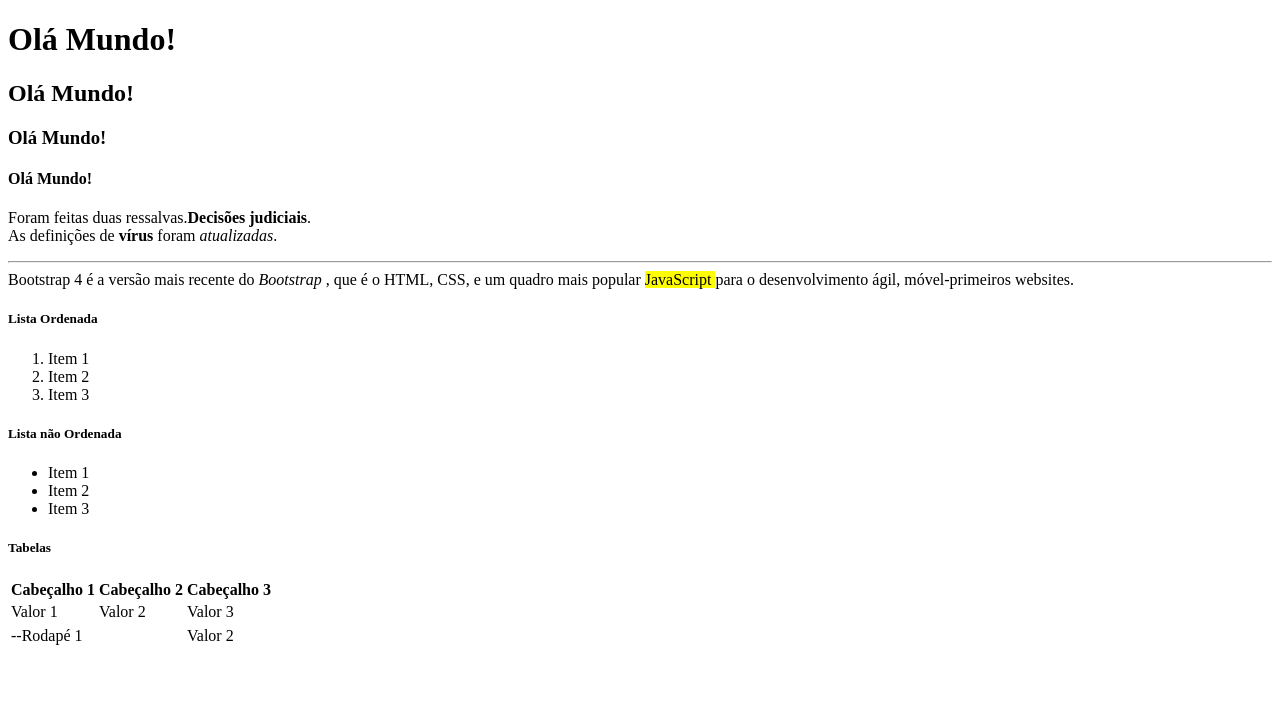
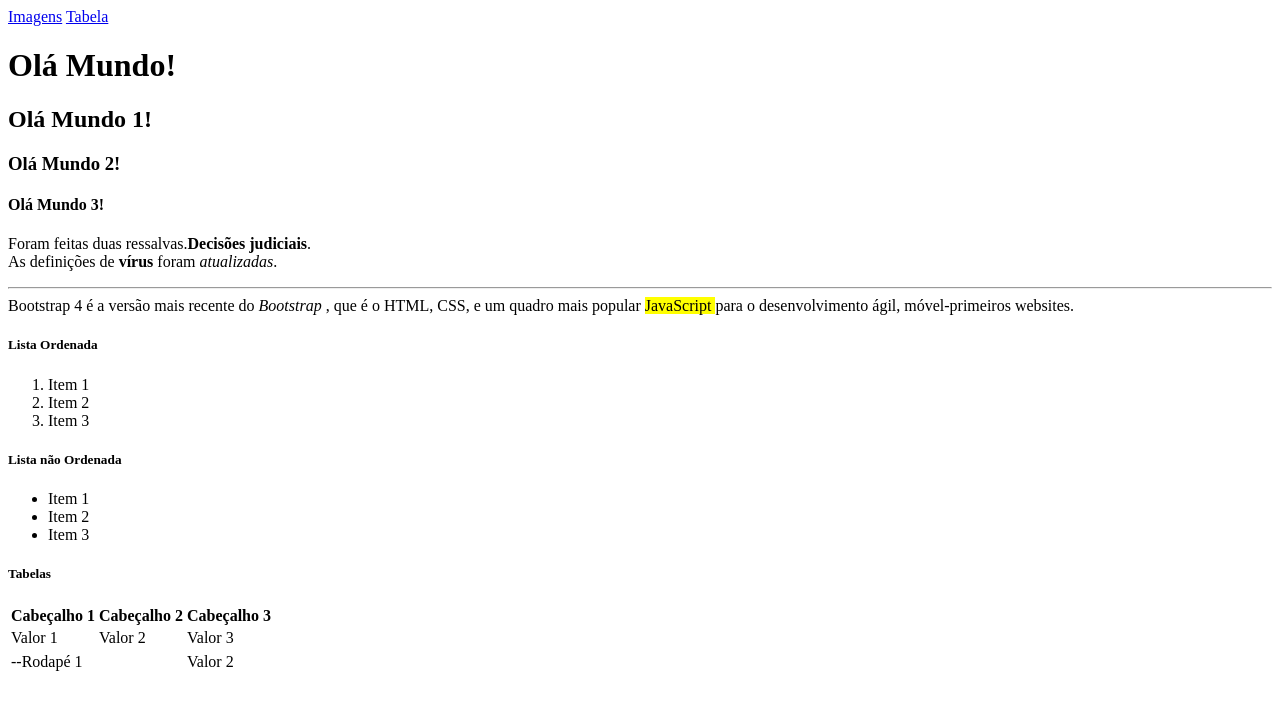
Before and after one commit to alinealflen/Webdev-1, a plain HTML site: page index.html in a window 1280 px wide. Drawn offline with Linux system fonts and the light colour scheme.

Commit message:
Adiciona imagens e ancoras

```diff
--- a/index.html
+++ b/index.html
@@ -5,10 +5,13 @@
     <title>Minha primeira página HTML </title>
   </head>
   <body>
-    <h1>Olá Mundo!</h1>
-    <h2>Olá Mundo!</h2>
-    <h3>Olá Mundo!</h3>
-    <h4>Olá Mundo!</h4>
+    <a href="imagens.html">Imagens</a>
+    <a href="#tabela">Tabela</a>
+
+    <h1 id="ola">Olá Mundo!</h1>
+    <h2>Olá Mundo 1!</h2>
+    <h3>Olá Mundo 2!</h3>
+    <h4>Olá Mundo 3!</h4>
 
     <!-- Isso é apenas um comentário -->
     <p>
@@ -33,7 +36,7 @@
           <li>Item 2</li>
           <li>Item 3</li>
         </ul>
-      <h5>Tabelas</h5>
+      <h5 id="tabela">Tabelas</h5>
         <table>
             <thead>
               <tr> <!--Linha da tabela-->
```
